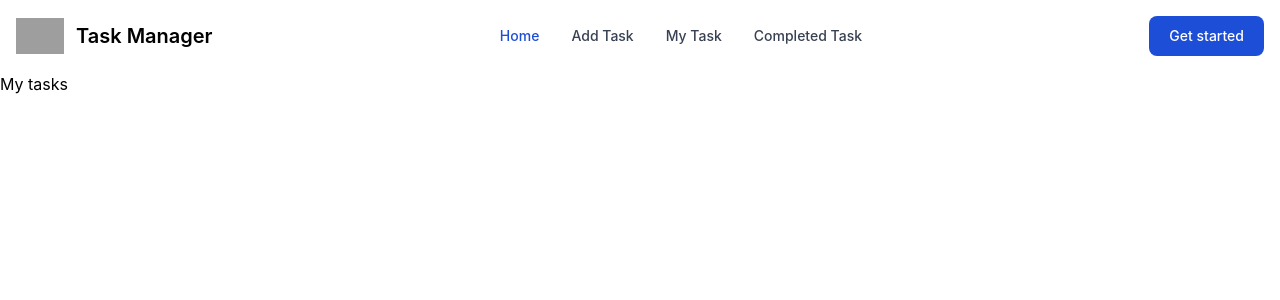
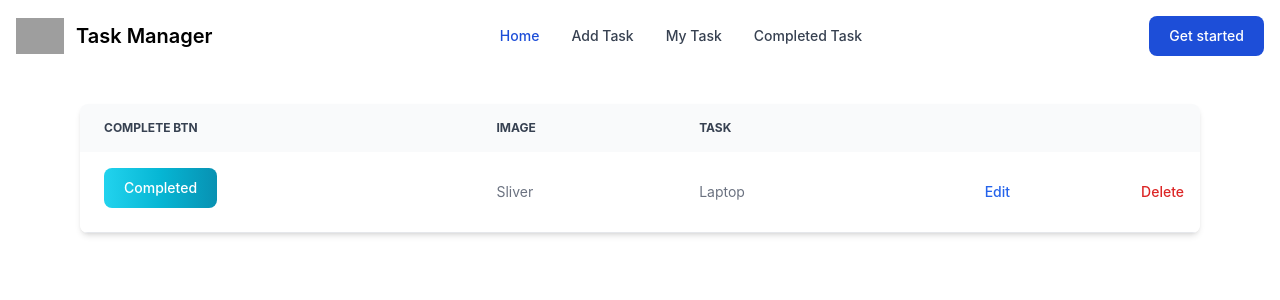
Before and after one commit to SAhmed28/task-manager-client, a React (Create React App) app: page /mytask in a window 1280 px wide. Shown: the top 300 px of the page. Built offline with nearby package versions, Linux system fonts and the light colour scheme; grey boxes are pictures that could not be loaded; what tw-elements would draw is missing.

Commit message:
my task page design done

```diff
--- a/src/Pages/MyTask/MyTask.js
+++ b/src/Pages/MyTask/MyTask.js
@@ -1,10 +1,53 @@
 import React from 'react';
+import { Link } from 'react-router-dom'
 
 const MyTask = () => {
     return (
-        <div>
-            My tasks
+
+        <div class="overflow-x-auto mx-20 mt-8 relative shadow-md sm:rounded-lg">
+            <table class="w-full text-sm text-left text-gray-500 ">
+                <thead class="text-xs text-gray-700 uppercase bg-gray-50 ">
+                    <tr>
+                        <th scope="col" class="py-3 px-6">
+                            Complete btn
+                        </th>
+                        <th scope="col" class="py-4 px-6">
+                            Image
+                        </th>
+                        <th scope="col" class="py-4 px-6">
+                            Task
+                        </th>
+                        <th scope="col" class="py-4 px-4">
+
+                        </th>
+                        <th scope="col" class="py-4 px-4">
+
+                        </th>
+                    </tr>
+                </thead>
+                <tbody>
+                    <tr class="bg-white border-b  ">
+                        <th scope="row" class="py-4 px-6 font-medium text-gray-900 whitespace-nowrap ">
+                            <button class=" text-white bg-gradient-to-r from-cyan-400 via-cyan-500 to-cyan-600 hover:bg-gradient-to-br
+                            focus:ring-4 focus:outline-none focus:ring-cyan-300 font-medium rounded-lg text-sm px-5 py-2.5 text-center mr-2 mb-2">Completed</button>
+                        </th>
+                        <td class="py-4 px-6">
+                            Sliver
+                        </td>
+                        <td class="py-4 px-6">
+                            Laptop
+                        </td>
+                        <td class="py-4 px-4 text-right">
+                            <button class="font-medium text-blue-600  hover:underline">Edit</button>
+                        </td>
+                        <td class="py-4 px-4 text-right">
+                            <button class="font-medium text-red-600  hover:underline">Delete</button>
+                        </td>
+                    </tr>
+                </tbody>
+            </table>
         </div>
+
     );
 };
 
```
